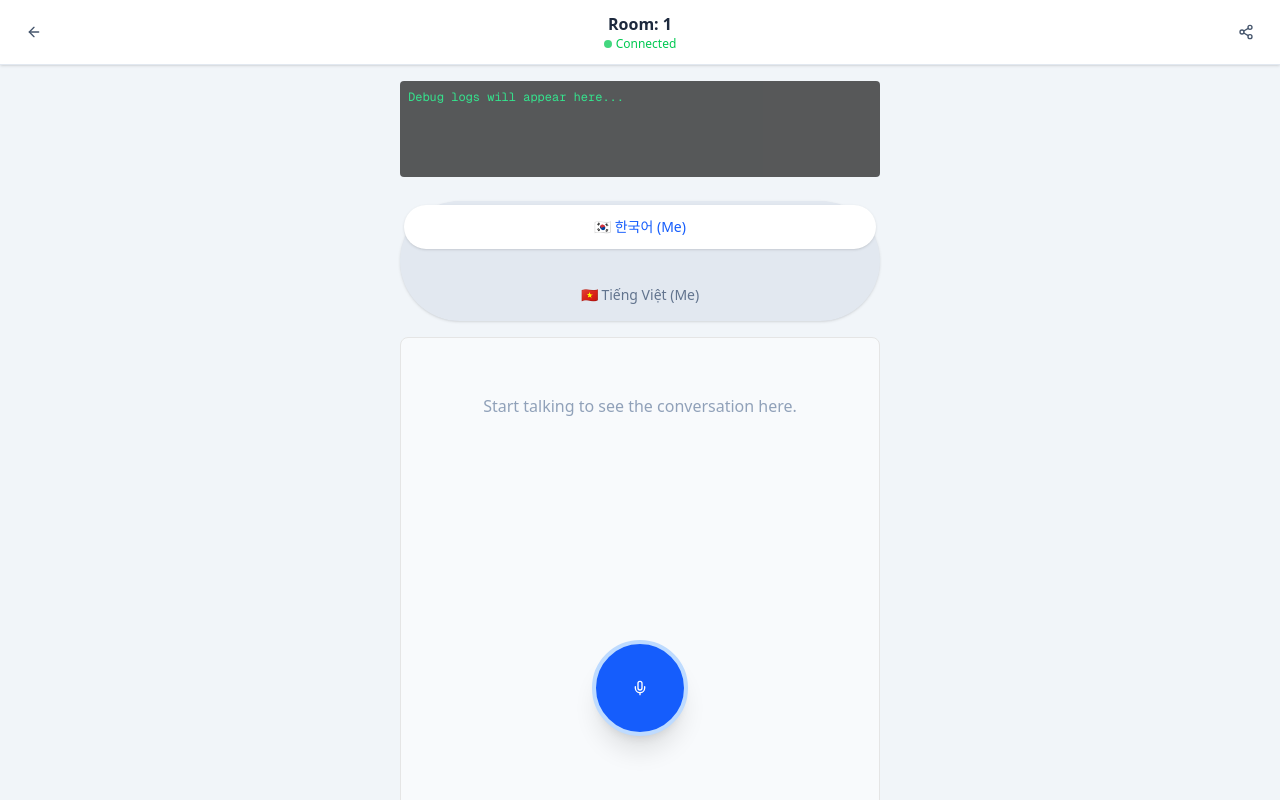
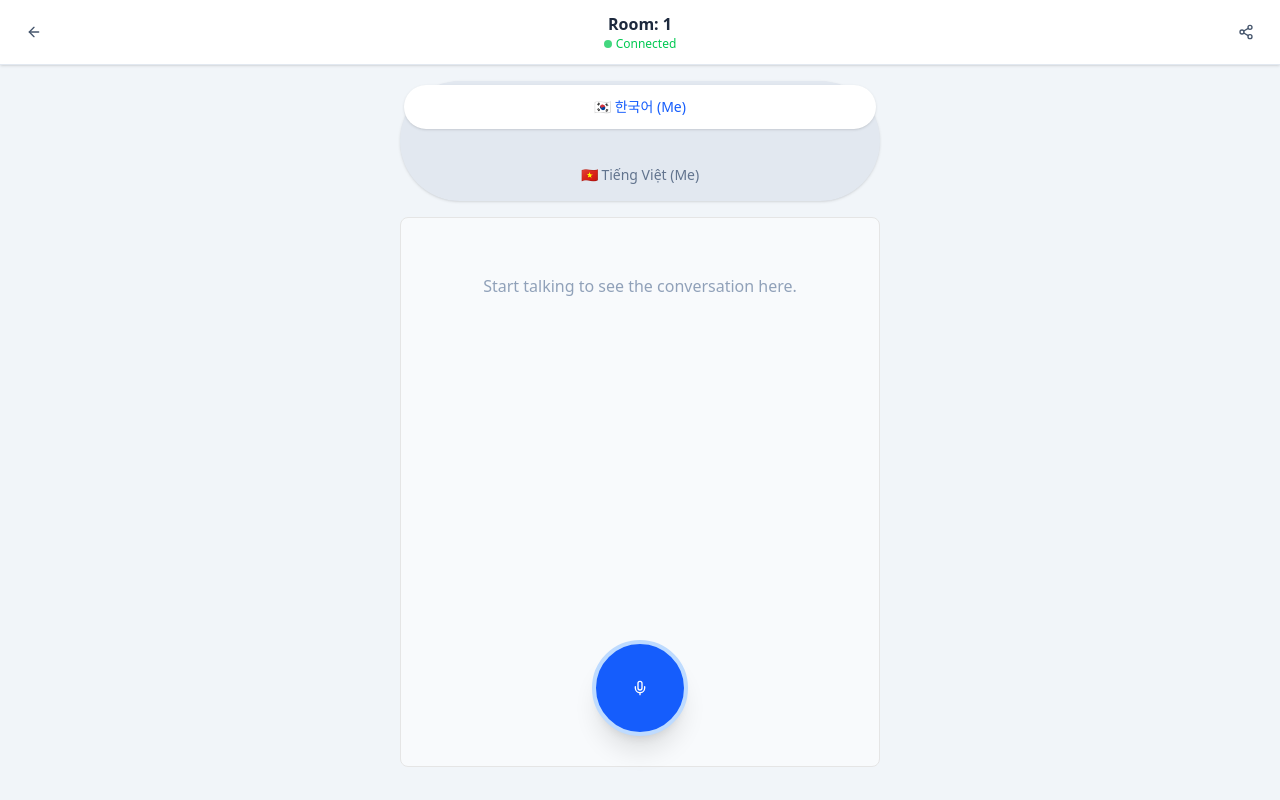
Before and after one commit to kjd1374/translate, a Next.js app: page /room/1 in a window 1280 px wide. Built offline with nearby package versions, Linux system fonts and the light colour scheme.

Commit message:
Remove debug logs and fix audio visualizer sensitivity

```diff
--- a/app/room/[roomId]/page.tsx
+++ b/app/room/[roomId]/page.tsx
@@ -19,38 +19,28 @@ export default function RoomPage() {
     const [messages, setMessages] = useState<Message[]>([]);
     const [isProcessing, setIsProcessing] = useState(false);
     const [myLanguage, setMyLanguage] = useState<Language>('ko');
-    const [logs, setLogs] = useState<string[]>([]); // Debug Logs
-
-    const addLog = (msg: string) => {
-        setLogs(prev => [msg, ...prev].slice(0, 10)); // Keep last 10 logs
-    };
 
     // Hooks
-    const { isRecording, startRecording, stopRecording, permissionError, volume } = useAudioRecorder(addLog);
+    const { isRecording, startRecording, stopRecording, permissionError, volume } = useAudioRecorder();
 
     // Audio Ref
     const audioRef = useRef<HTMLAudioElement | null>(null);
 
     const toggleRecording = async () => {
         if (isRecording) {
-            addLog("User clicked STOP");
             await handleStopRecording();
         } else {
-            addLog("User clicked START");
             await startRecording();
         }
     };
 
     const handleStopRecording = async () => {
         setIsProcessing(true);
-        addLog("Processing stop...");
         const audioBlob = await stopRecording();
 
         if (audioBlob) {
-            addLog(`Audio captured. Size: ${audioBlob.size}`);
             await processAudio(audioBlob);
         } else {
-            addLog("No audio blob returned.");
             setIsProcessing(false);
         }
     };
@@ -152,14 +142,6 @@ export default function RoomPage() {
                     </div>
                 )}
 
-                {/* Debug Console */}
-                <div className="bg-black/80 text-green-400 text-xs p-2 rounded font-mono h-24 overflow-y-auto mb-2 pointer-events-none opacity-80 z-50">
-                    {logs.map((log, i) => (
-                        <div key={i}>{log}</div>
-                    ))}
-                    {logs.length === 0 && <div>Debug logs will appear here...</div>}
-                </div>
-
                 {/* Language Handover */}
                 <Card className="p-1 flex rounded-full bg-slate-200 border-none shrink-0">
                     <button
```
